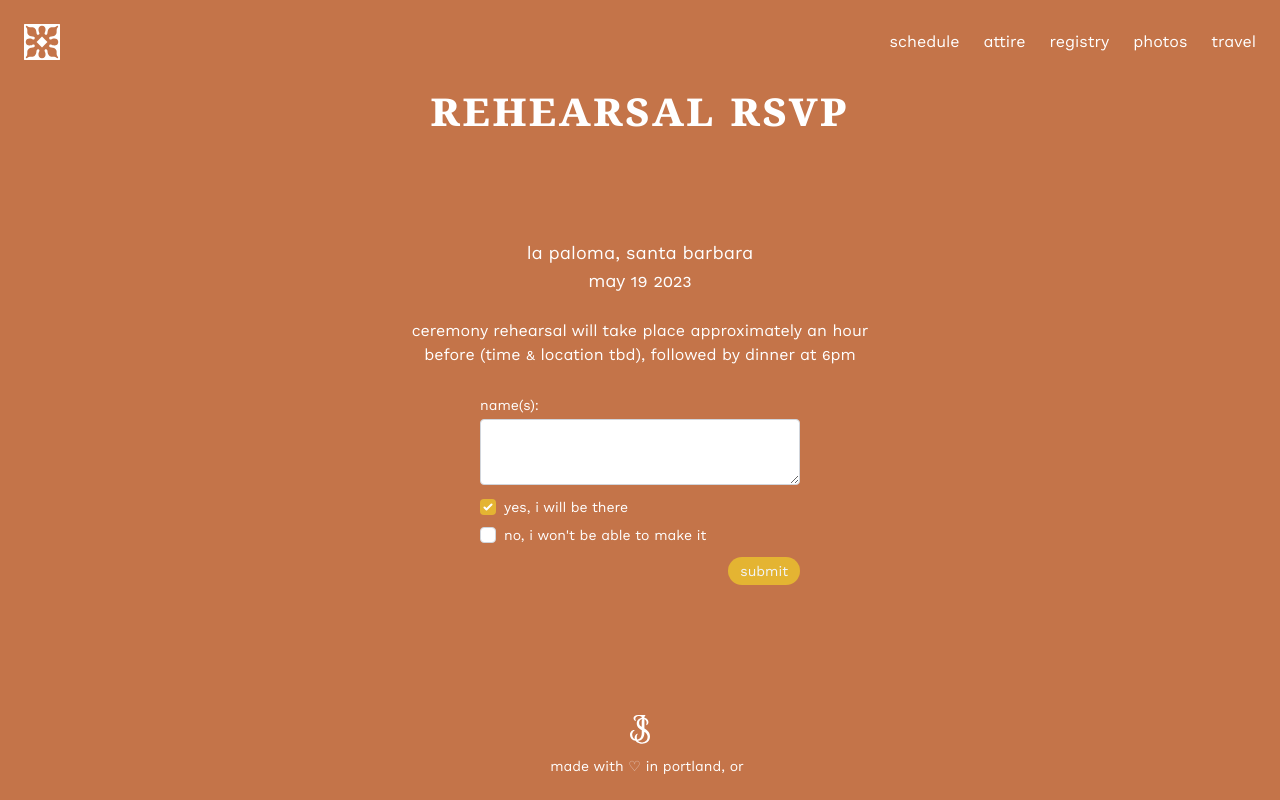
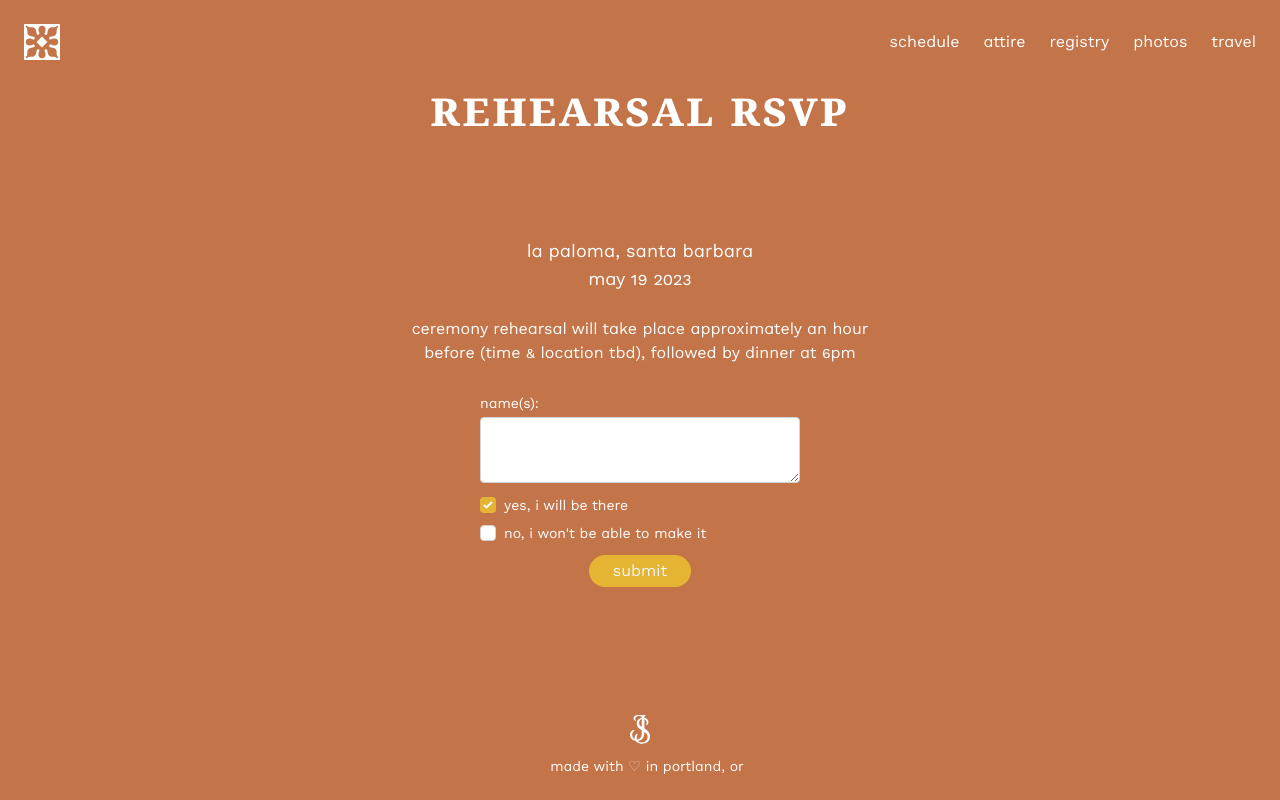
Before and after one commit to thisjeremiah/jeremiahsarah.wedding, a Next.js app: page /rsvp in a window 1280 px wide. Built offline with nearby package versions, Linux system fonts and the light colour scheme; a web font is replaced by a local one.

Commit message:
make button bigger

```diff
--- a/pages/rsvp.tsx
+++ b/pages/rsvp.tsx
@@ -72,7 +72,7 @@ const Rehearsal: NextPage = () => {
               <span className="lowercase text-base sm:text-lg">
                 <p>La Paloma, Santa Barbara</p>
                 <p>May 19 2023</p>
-                <p className="max-w-[calc(100vw-1rem)] w-[30rem] text-base py-6 text-white">
+                <p className="max-w-[calc(100vw-3rem)] w-[30rem] text-base py-6 text-white">
                   Ceremony Rehearsal will take place approximately an hour
                   before (time & location TBD), followed by dinner at 6pm
                 </p>
@@ -122,7 +122,7 @@ const Rehearsal: NextPage = () => {
                 </div>
                 <button
                   type="submit"
-                  className="self-end flex items-center mt-3 gap-2 lowercase rounded-full text-slate-100 px-3 py-1 text-sm bg-lemon-700 w-fit select-none"
+                  className="self-center flex items-center mt-3 gap-2 lowercase rounded-full text-slate-100 px-6 py-1 text-base bg-lemon-700 w-fit select-none"
                 >
                   {submitting ? 'Submitting' : 'Submit'}
                   {submitting ? (
```
